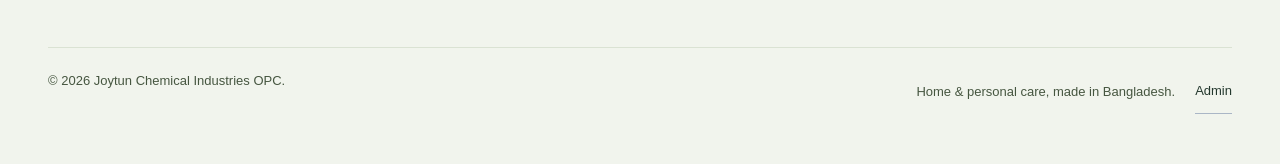
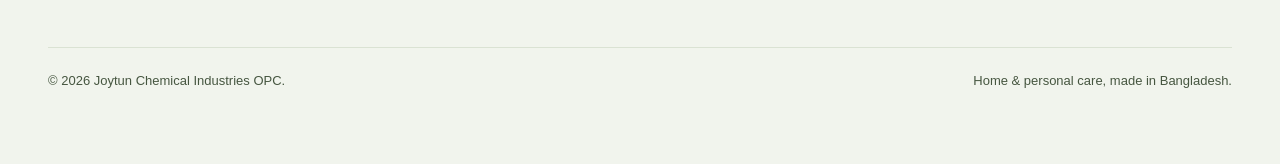
Before and after one commit to creatifybd/joytunchemicals, a React (Vite) app: page / in a window 1280 px wide. Shown: the part 5685-5849 px from the top of the page. Built offline with nearby package versions, Linux system fonts and the light colour scheme; no server answers; the database is empty; a web font is replaced by a local one.

Commit message:
Remove public footer admin link; preserve direct login route

```diff
--- a/src/site/Layout.jsx
+++ b/src/site/Layout.jsx
@@ -66,6 +66,6 @@ export default function SiteLayout(){
     {menu&&<nav className="mobile-nav" id="mobile-navigation" aria-label="Mobile navigation">{site.navigation.map(n=><Link key={n.url} to={safeUrl(n.url)} onClick={()=>setMenu(false)}>{n.label}<ArrowUpRight/></Link>)}<p>{b.announcement}</p></nav>}</header>
     <main id="main-content"><div className="page-enter" key={pathname}><Outlet/></div></main>
     <footer className="site-footer"><div className="footer-top shell"><div className="footer-brand"><div className="footer-logo"><img src={safeUrl(b.logo)} alt={b.shortName} width="170" height="52"/></div><p className="preserve-lines">{b.footerText}</p><a href={`mailto:${b.email}`} className="footer-email">{b.email}<ArrowUpRight size={18}/></a></div><div><h3>Explore</h3>{site.navigation.map(n=><Link key={n.url} to={safeUrl(n.url)}>{n.label}</Link>)}<Link to={safeUrl(site.partner.url)}>Partner with us</Link></div><div><h3>Everyday care</h3>{categories.map(c=><Link to={`/products?category=${c.id}`} key={c.id}>{c.name}</Link>)}</div><div className="footer-address"><h3>Our location</h3><p>{b.location}</p><a href={`tel:${b.phone.replace(/[^+\d]/g,'')}`}>{b.phone}</a><Link to="/contact">Contact details <ArrowRight size={15}/></Link></div></div>
-    <div className="footer-bottom shell"><p>© {new Date().getFullYear()} {b.name}.</p><div><span>{b.footerNote}</span><Link to="/admin/login">Admin</Link></div></div></footer><Link className="contact-float" to="/contact" aria-label="Contact Joytun"><Mail size={21}/></Link>
+    <div className="footer-bottom shell"><p>© {new Date().getFullYear()} {b.name}.</p><div><span>{b.footerNote}</span></div></div></footer><Link className="contact-float" to="/contact" aria-label="Contact Joytun"><Mail size={21}/></Link>
   </div></ToastProvider></MotionConfig>
 }
```
